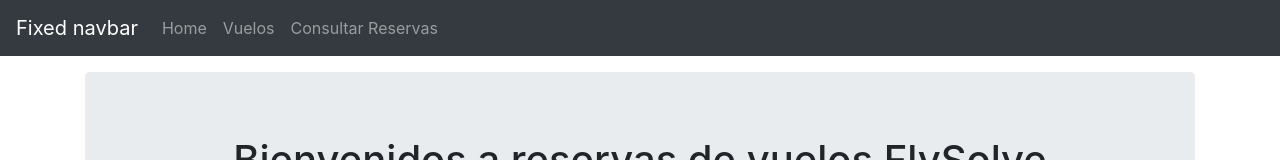
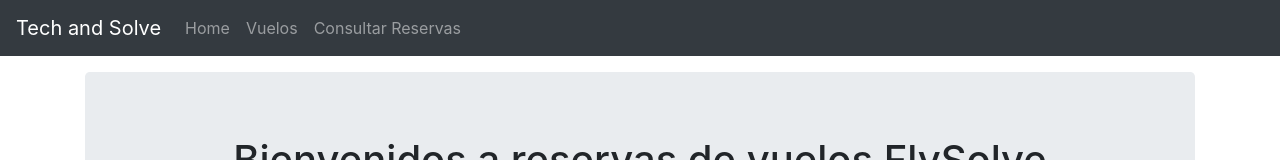
Before and after one commit to DIGelvezL/TechAndSolveFrontEnd, an Angular app: page / in a window 1280 px wide. Shown: the top 160 px of the page. Built offline with nearby package versions, Linux system fonts and the light colour scheme.

Commit message:
no message

```diff
--- a/src/app/app.component.html
+++ b/src/app/app.component.html
@@ -1,5 +1,5 @@
 <nav class="navbar navbar-expand-md navbar-dark fixed-top bg-dark">
-  <a class="navbar-brand" href="#">Fixed navbar</a>
+  <a class="navbar-brand" href="#">Tech and Solve</a>
   <button class="navbar-toggler" type="button" data-toggle="collapse" data-target="#navbarCollapse" aria-controls="navbarCollapse" aria-expanded="false" aria-label="Toggle navigation">
     <span class="navbar-toggler-icon"></span>
   </button>
```
